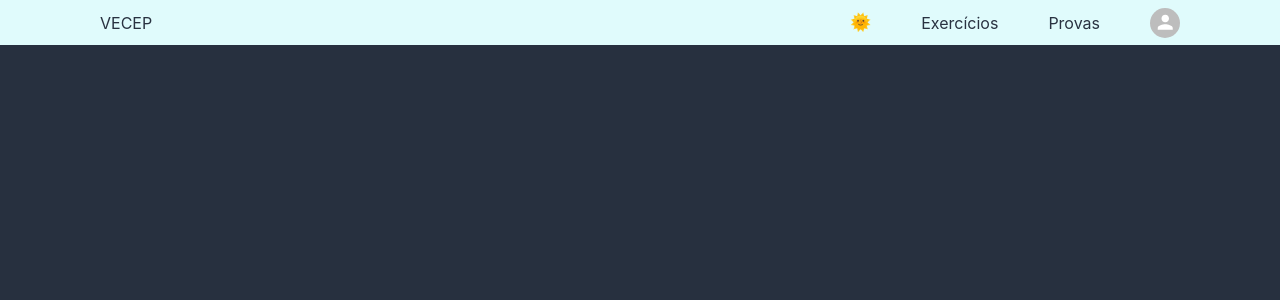
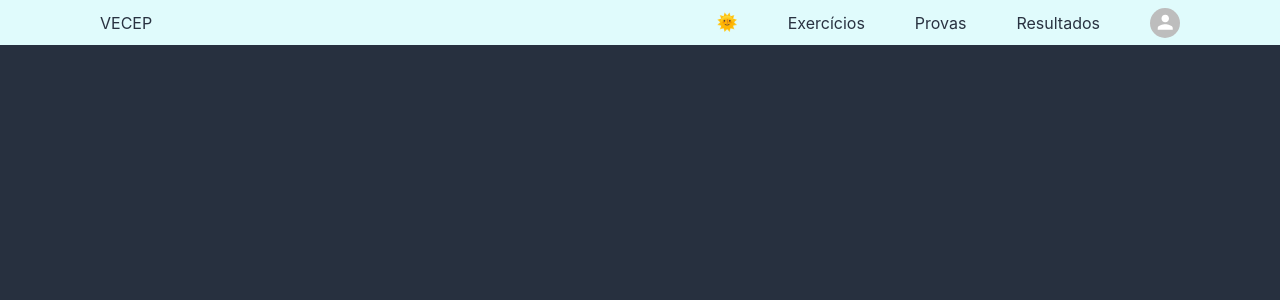
Before and after one commit to vecep/vecep, a React (Create React App) app in the folder frontend/: page / in a window 1280 px wide. Shown: the top 300 px of the page. Built offline with nearby package versions, Linux system fonts and the light colour scheme.

Commit message:
Prevent logo link from growing too much

```diff
--- a/frontend/src/components/Menu/index.jsx
+++ b/frontend/src/components/Menu/index.jsx
@@ -1,7 +1,7 @@
 import React from 'react';
 import Link from 'components/Link';
 import IconLink from 'components/IconLink';
-import { Navbar, ToggleButton, Dropdown, DropdownContent, LoginLink } from './styles';
+import { Navbar, Logo, ToggleButton, Dropdown, DropdownContent, LoginLink } from './styles';
 import PropTypes from 'prop-types';
 import useDarkMode from 'hooks/useDarkMode';
 import Avatar from '@mui/material/Avatar';
@@ -12,7 +12,7 @@ import SettingsIcon from '@mui/icons-material/Settings';
 const Menu = ({ toggleDarkMode }) => {
 	const [isDarkMode] = useDarkMode();
 
-	const loggedIn = false;
+	const loggedIn = true;
 	const permissions = { canCreateExercises: true };
 	const { canCreateExercises } = permissions;
 
@@ -20,7 +20,9 @@ const Menu = ({ toggleDarkMode }) => {
 
 	return (
 		<Navbar>
-			<Link to="/home">VECEP</Link>
+			<Logo>
+				<Link to="/home">VECEP</Link>
+			</Logo>
 
 			<ToggleButton onClick={toggleDarkMode}>{isDarkMode ? `🌛` : `🌞`}</ToggleButton>
 			<Link to="/exercicios">Exercícios</Link>
--- a/frontend/src/components/Menu/styles.js
+++ b/frontend/src/components/Menu/styles.js
@@ -11,14 +11,14 @@ export const Navbar = styled.nav`
 	z-index: 9999;
 	padding: 0 100px;
 
-	& > :first-child {
-		justify-self: flex-start;
-		flex: 1;
-	}
-
 	& > :not(:first-child, :last-child) {
 		margin-right: 50px;
 	}
+`;
+
+export const Logo = styled.div`
+	justify-self: flex-start;
+	flex: auto;
 `;
 
 export const ToggleButton = styled.button`
```
